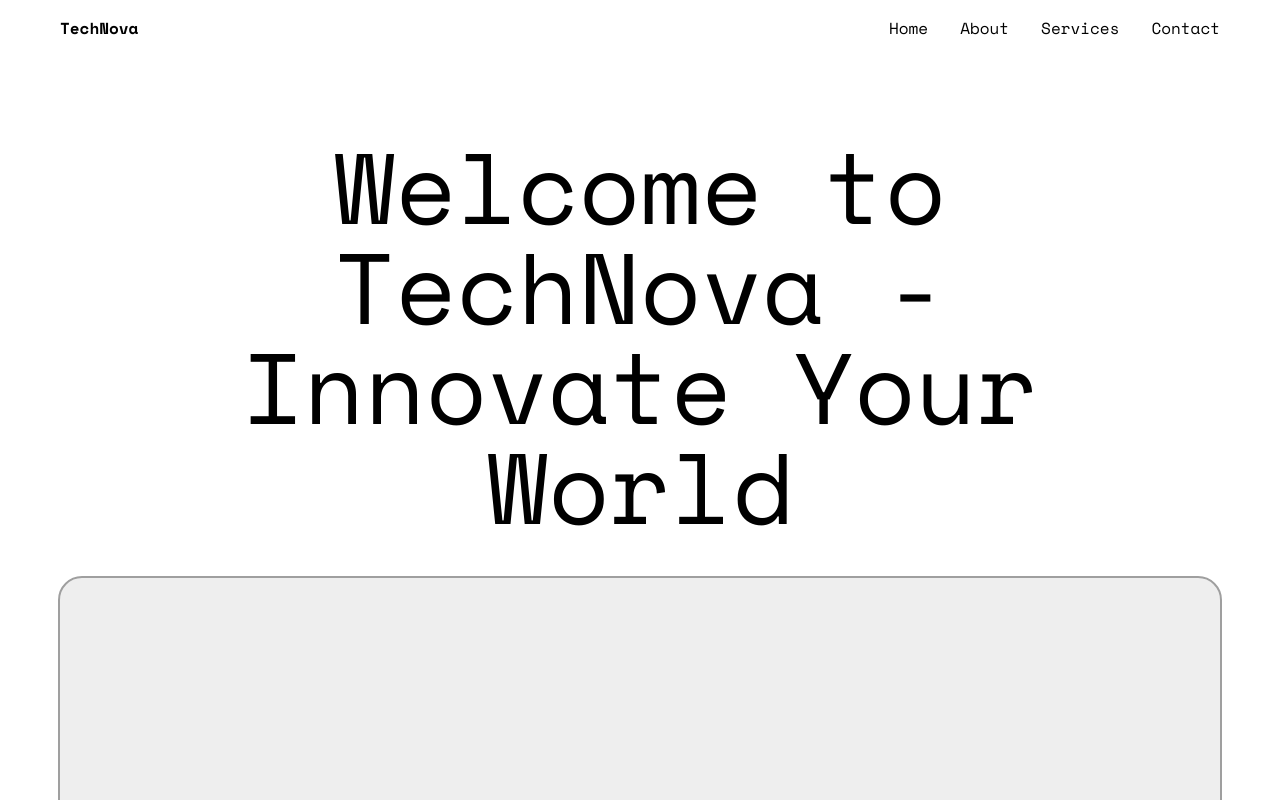
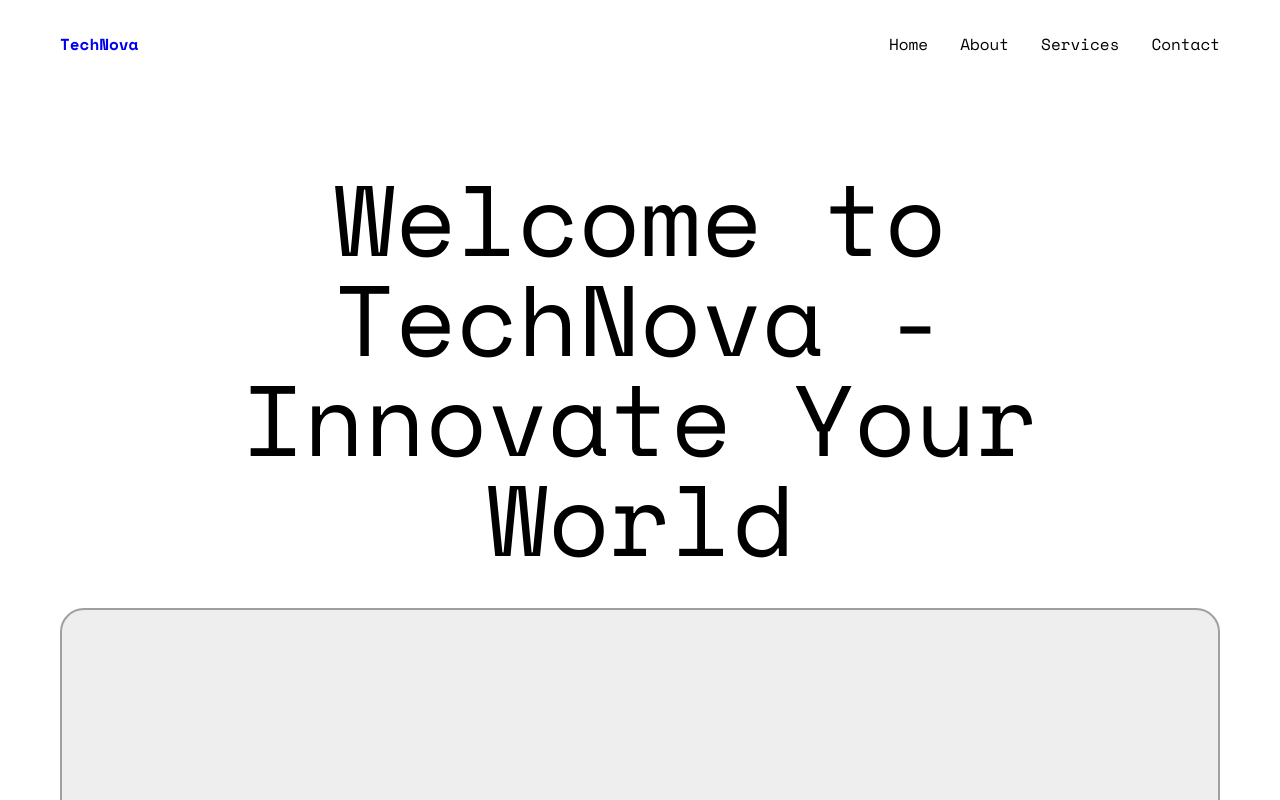
Before and after one commit to karsonhallaway/XL-Landing-Page, a plain HTML site: page index.html in a window 1280 px wide. Shown: the top 800 px of the page. Drawn offline with nearby package versions, Linux system fonts and the light colour scheme.

Commit message:
added revisions based on chatgpt feedback.

```diff
--- a/index.html
+++ b/index.html
@@ -3,7 +3,7 @@
 <head>
     <meta charset="UTF-8">
     <meta name="viewport" content="width=device-width, initial-scale=1.0">
-    <title>XL Laanding Page</title>
+    <title>XL Landing Page</title>
     <link rel="preconnect" href="https://fonts.googleapis.com">
     <link rel="preconnect" href="https://fonts.gstatic.com" crossorigin>
     <link href="https://fonts.googleapis.com/css2?family=Space+Mono:ital,wght@0,400;0,700;1,400;1,700&display=swap" rel="stylesheet">
--- a/styles.css
+++ b/styles.css
@@ -1,5 +1,5 @@
 /* General Reset to remove default margins and padding */
-* body {
+* {
     margin: 0;
     padding: 0;
     box-sizing: border-box;
@@ -31,25 +31,35 @@ nav {
     display: flex;
     justify-content: space-between;
     align-items: center;
+    margin: 32px 0;
 }
 
-.menu-links, a {
+.logo a {
+    padding: 0 32px 0 0;
+    text-decoration: none;
+    font-family: "Space Mono", sans-serif;
+}
+
+.menu-links {
     display: flex;
-    justify-content: centers;
-    list-style: none;
+    justify-content: center;
+}
+
+.menu-links a {
     text-decoration: none;
     color: var(--black);
-    font-family: "Space Mono", monospace;
+    font-family: "Space Mono", sans-serif;
     text-align: center;
+}
+
+.menu-links li {
+    list-style: none;
 }
 
 a:hover {
     color: var(--secondary);
 }
 
-.logo a {
-    padding: 0 32px 0 0;
-}
 
 a {
     padding: 0 0 0 32px;
@@ -273,7 +283,7 @@ Mobile h1 styling
 /* ===============================
     Extra Large Desktop Grid Container styling
 ================================= */
-@media (min-width: 1920) {
+@media (min-width: 1920px) {
     .grid-container {
         display: grid;
         grid-template-columns: repeat(auto-fit, minmax(350px, 1fr));
```
